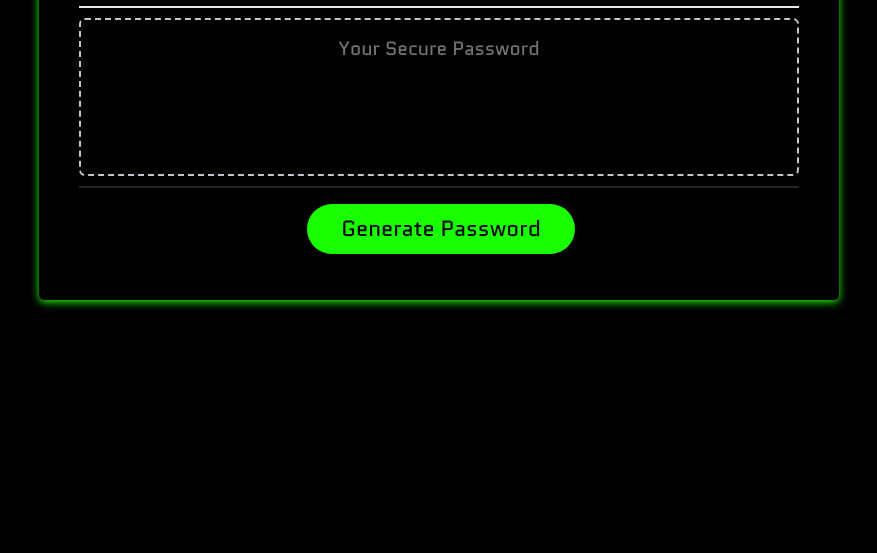
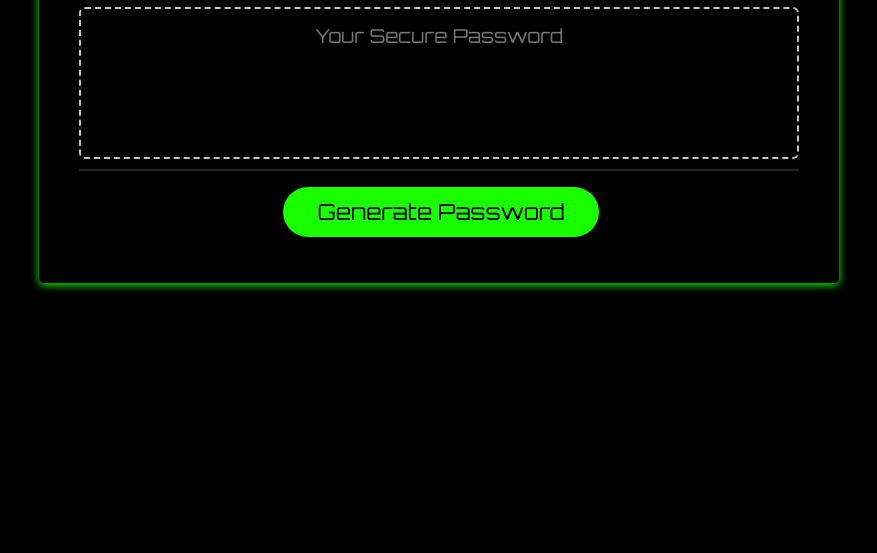
Before and after one commit to joychen5069/RandomPasswordGenerator, a plain HTML site: page index.html in a window 1280 px wide. Shown: the part 247-800 px from the top of the page, without its empty margins (201-1078 px from the left). Drawn offline with Linux system fonts and the light colour scheme.

Commit message:
pushing up font changes

```diff
--- a/index.html
+++ b/index.html
@@ -6,7 +6,7 @@
     <meta http-equiv="X-UA-Compatible" content="ie=edge" />
     <title>Password Generator</title>
     <link rel="stylesheet" href="style.css" />
-    <link href="https://fonts.googleapis.com/css?family=Quantico&display=swap" rel="stylesheet">
+    <link href="https://fonts.googleapis.com/css2?family=Orbitron&display=swap" rel="stylesheet">
   </head>
   <body>
     <div class="wrapper">
--- a/style.css
+++ b/style.css
@@ -12,9 +12,16 @@ body,
   margin: 0;
   padding: 0;
 }
+/*font family*/
+body,
+.btn,
+#password {
+  font-family: 'Orbitron', sans-serif;
+}
+
 
 body {
-  font-family: 'Quantico', sans-serif;
+  font-family: 'Orbitron', sans-serif;
   background-color: #f9fbfd;
   letter-spacing: 0.1em;
   font-weight: lighter;
@@ -93,7 +100,6 @@ h2 {
   padding: 14px 34px;
   text-align: center;
   cursor: pointer;
-  font-family: 'Quantico', sans-serif;
 }
 
 button[disabled] {
@@ -125,7 +131,6 @@ button[disabled] {
   resize: none;
   overflow: hidden;
   color: hsl(114, 100%, 50%) ;
-  font-family: 'Quantico', sans-serif;
 }
 
 @media (max-width: 690px) {
```
